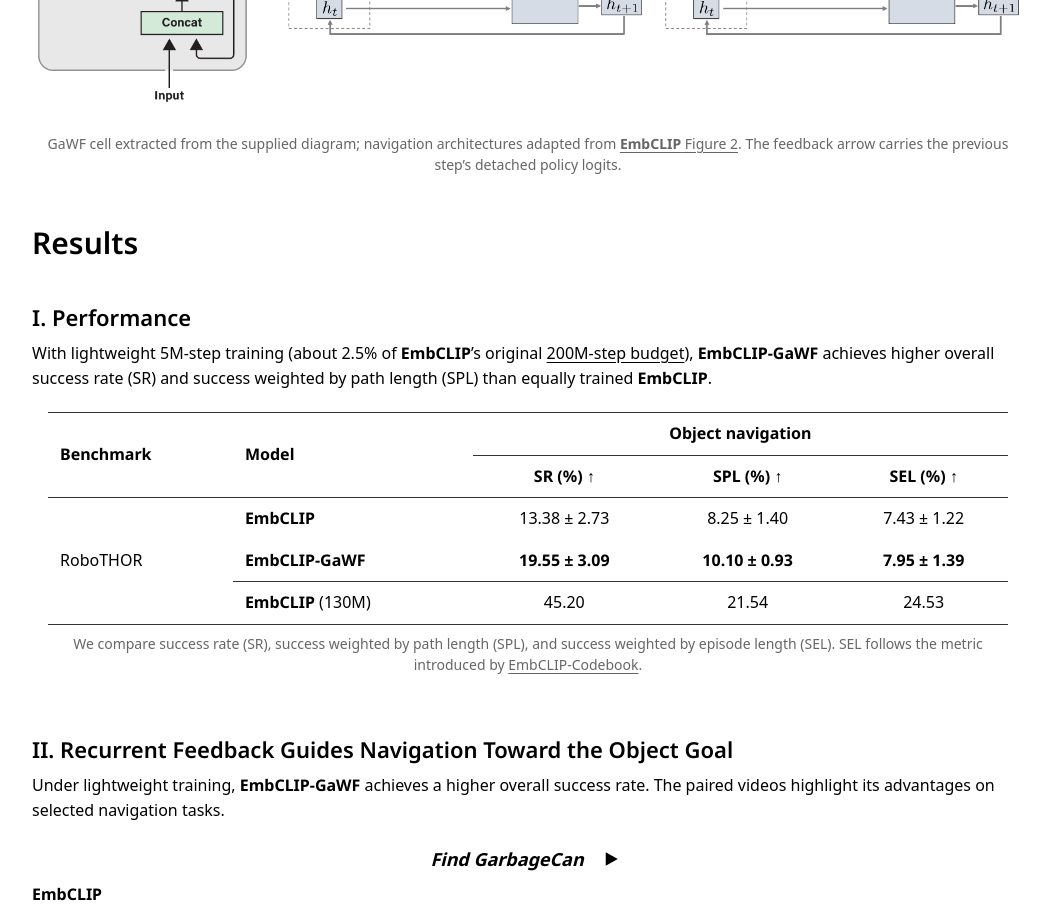
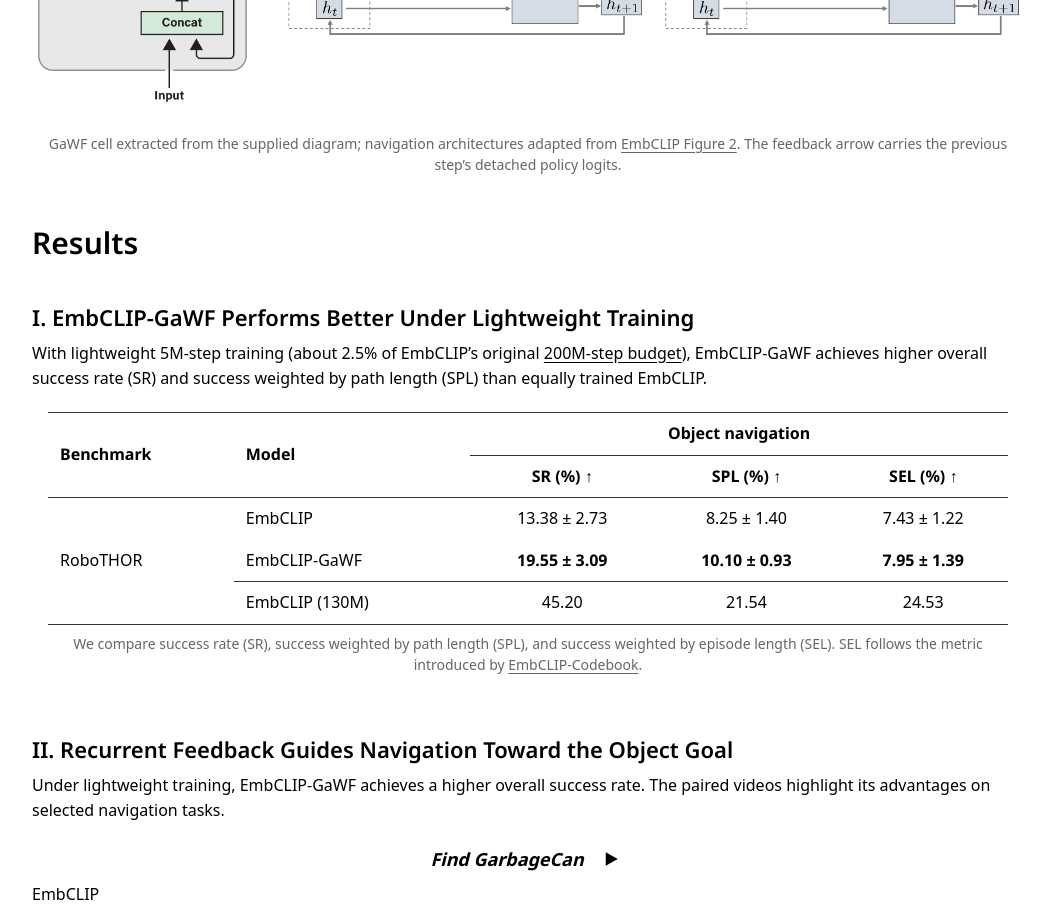
Before and after one commit to jingchengsimon/gawf-home-nav, a plain HTML site: page project-page/dist/index.html in a window 1280 px wide. Shown: the part 1460-2369 px from the top of the page, without its empty margins (112-1162 px from the left). Drawn offline with Linux system fonts and the light colour scheme; grey boxes are pictures that could not be loaded; a web font is replaced by a local one.

Commit message:
Refine result headings and use plain model names in page text

```diff
--- a/project-page/dist/assets/style.css
+++ b/project-page/dist/assets/style.css
@@ -42,7 +42,7 @@ section{margin-top:48px}
 .demo{margin:18px 0}
 .demo h4{display:flex;align-items:center;justify-content:center;gap:12px;margin:20px 0 8px;font-style:italic;font-weight:700}
 .pair{position:relative;cursor:pointer}
-.model-name{margin:7px 0 4px;font-style:normal;font-weight:700}
+.model-name{margin:7px 0 4px;font-style:normal;font-weight:400}
 .authors{margin:8px 0 14px}
 .model-row{position:relative;display:grid;grid-template-columns:27% 73%;align-items:center;gap:0}
 .model-row img{width:100%;display:block}
--- a/project-page/dist/index.html
+++ b/project-page/dist/index.html
@@ -4,50 +4,50 @@
 <meta charset="utf-8"><meta name="viewport" content="width=device-width,initial-scale=1">
 <title>Feedback-gated modulation for visual navigation</title>
 <meta name="description" content="EmbCLIP and EmbCLIP-GaWF navigate the same RoboTHOR tasks using RGB observations.">
-<link rel="stylesheet" href="assets/style.css?v=84b0894f5c9f">
+<link rel="stylesheet" href="assets/style.css?v=418c9437f128">
 </head>
 <body><main>
 <header class="intro">
 <h1>FEEDBACK-GATED MODULATION SUPPORTS VISUAL NAVIGATION</h1>
 <p class="authors">Jingcheng Shi</p>
 <a class="github-button" href="https://github.com/jingchengsimon/gawf-home-nav" target="_blank" rel="noopener noreferrer"><svg viewBox="0 0 24 24" aria-hidden="true"><path d="M12 .8a11.2 11.2 0 0 0-3.54 21.83c.56.1.76-.24.76-.54v-2.08c-3.12.68-3.78-1.32-3.78-1.32-.51-1.3-1.25-1.65-1.25-1.65-1.02-.7.08-.68.08-.68 1.13.08 1.73 1.16 1.73 1.16 1 1.72 2.63 1.22 3.27.93.1-.73.39-1.22.71-1.5-2.49-.28-5.1-1.25-5.1-5.54 0-1.22.44-2.22 1.15-3-.12-.28-.5-1.42.11-2.96 0 0 .94-.3 3.08 1.15A10.7 10.7 0 0 1 12 6.23c.95 0 1.9.13 2.79.37 2.14-1.45 3.08-1.15 3.08-1.15.61 1.54.23 2.68.11 2.96.71.78 1.15 1.78 1.15 3 0 4.3-2.62 5.25-5.12 5.53.4.35.76 1.03.76 2.08v3.07c0 .3.2.65.77.54A11.2 11.2 0 0 0 12 .8z"/></svg>GitHub</a>
-<p>We compare <a href="https://github.com/allenai/embodied-clip"><strong>EmbCLIP</strong></a> with <strong>EmbCLIP-GaWF</strong> on unseen RoboTHOR environments. Both agents receive RGB images and a target object category.</p>
+<p>We compare <a href="https://github.com/allenai/embodied-clip">EmbCLIP</a> with EmbCLIP-GaWF on unseen RoboTHOR environments. Both agents receive RGB images and a target object category.</p>
 </header>
 <figure class="teaser">
 <img src="assets/teaser-summary.png?v=117b9483b0ea" alt="Two model rows compare HousePlant trajectories and Alarm Clock, Mug and Spray Bottle Grad-CAM overlays.">
-<figcaption>Navigation trajectories and visual sensitivity for <strong>EmbCLIP</strong> and <strong>EmbCLIP-GaWF</strong> on RoboTHOR Object Goal Navigation.</figcaption>
+<figcaption>Navigation trajectories and visual sensitivity for EmbCLIP and EmbCLIP-GaWF on RoboTHOR Object Goal Navigation.</figcaption>
 </figure>
 <section id="method">
 <h2>Method</h2>
-<p>We retain <strong>EmbCLIP</strong>’s frozen CLIP visual encoder and goal-conditioned processing, and replace its GRU with a parameter-matched GaWF module. The previous step’s detached policy logits feed GaWF’s gates, which modulate its input and recurrent weights.</p>
+<p>We retain EmbCLIP’s frozen CLIP visual encoder and goal-conditioned processing, and replace its GRU with a parameter-matched GaWF module. The previous step’s detached policy logits feed GaWF’s gates, which modulate its input and recurrent weights.</p>
 <figure class="method-figure">
 <img src="assets/method-overview.png?v=5ec9f149a8b9" alt="Three panels show the original GaWF cell, EmbCLIP with a GRU, and EmbCLIP-GaWF with a one-step-delayed feedback arrow from the actor to GaWF. Both navigation diagrams use the same recorded RoboTHOR Laptop frame.">
-<figcaption>GaWF cell extracted from the supplied diagram; navigation architectures adapted from <a href="https://arxiv.org/pdf/2111.09888"><strong>EmbCLIP</strong> Figure 2</a>. The feedback arrow carries the previous step’s detached policy logits.</figcaption>
+<figcaption>GaWF cell extracted from the supplied diagram; navigation architectures adapted from <a href="https://arxiv.org/pdf/2111.09888">EmbCLIP Figure 2</a>. The feedback arrow carries the previous step’s detached policy logits.</figcaption>
 </figure>
 </section>
 <section id="results">
 <h2>Results</h2>
 <section id="performance">
-<h3>I. Performance</h3>
-<p>With lightweight 5M-step training (about 2.5% of <strong>EmbCLIP</strong>’s original <a href="https://arxiv.org/html/2111.09888v2">200M-step budget</a>), <strong>EmbCLIP-GaWF</strong> achieves higher overall success rate (SR) and success weighted by path length (SPL) than equally trained <strong>EmbCLIP</strong>.</p>
+<h3>I. EmbCLIP-GaWF Performs Better Under Lightweight Training</h3>
+<p>With lightweight 5M-step training (about 2.5% of EmbCLIP’s original <a href="https://arxiv.org/html/2111.09888v2">200M-step budget</a>), EmbCLIP-GaWF achieves higher overall success rate (SR) and success weighted by path length (SPL) than equally trained EmbCLIP.</p>
 <div class="table-scroll"><table class="quantitative">
 <caption>We compare success rate (SR), success weighted by path length (SPL), and success weighted by episode length (SEL). SEL follows the metric introduced by <a href="https://embodied-codebook.github.io/">EmbCLIP-Codebook</a>.</caption>
 <thead><tr><th scope="col" rowspan="2">Benchmark</th><th scope="col" rowspan="2">Model</th><th scope="colgroup" colspan="3">Object navigation</th></tr>
 <tr><th scope="col">SR (%) ↑</th><th scope="col">SPL (%) ↑</th><th scope="col">SEL (%) ↑</th></tr></thead>
-<tbody><tr><th scope="rowgroup" rowspan="3">RoboTHOR</th><th scope="row"><strong>EmbCLIP</strong></th><td>13.38 ± 2.73</td><td>8.25 ± 1.40</td><td>7.43 ± 1.22</td></tr><tr><th scope="row"><strong>EmbCLIP-GaWF</strong></th><td><strong>19.55 ± 3.09</strong></td><td><strong>10.10 ± 0.93</strong></td><td><strong>7.95 ± 1.39</strong></td></tr><tr class="budget-reference"><th scope="row"><strong>EmbCLIP</strong> (130M)</th><td>45.20</td><td>21.54</td><td>24.53</td></tr></tbody>
+<tbody><tr><th scope="rowgroup" rowspan="3">RoboTHOR</th><th scope="row">EmbCLIP</th><td>13.38 ± 2.73</td><td>8.25 ± 1.40</td><td>7.43 ± 1.22</td></tr><tr><th scope="row">EmbCLIP-GaWF</th><td><strong>19.55 ± 3.09</strong></td><td><strong>10.10 ± 0.93</strong></td><td><strong>7.95 ± 1.39</strong></td></tr><tr class="budget-reference"><th scope="row">EmbCLIP (130M)</th><td>45.20</td><td>21.54</td><td>24.53</td></tr></tbody>
 </table></div>
 </section>
 <section id="navigation">
 <h3>II. Recurrent Feedback Guides Navigation Toward the Object Goal</h3>
-<p>Under lightweight training, <strong>EmbCLIP-GaWF</strong> achieves a higher overall success rate. The paired videos highlight its advantages on selected navigation tasks.</p>
+<p>Under lightweight training, EmbCLIP-GaWF achieves a higher overall success rate. The paired videos highlight its advantages on selected navigation tasks.</p>
 <div id="demo-gallery"></div>
-<p class="section-caption">In these selected cases, <strong>EmbCLIP-GaWF</strong> reaches the object goal with fewer actions than <a href="https://github.com/allenai/embodied-clip"><strong>EmbCLIP</strong></a>.</p>
+<p class="section-caption">In these selected cases, EmbCLIP-GaWF reaches the object goal with fewer actions than <a href="https://github.com/allenai/embodied-clip">EmbCLIP</a>.</p>
 </section>
 <section id="attention">
-<h3>III. Grad-CAM Reveals Visual Cues Behind the Stopping Decision</h3>
-<p>We use <a href="https://arxiv.org/abs/1610.02391">Grad-CAM</a> to examine the visual cues associated with stopping after Object Goal Navigation training. The selected successful views illustrate object-goal sensitivity in the model with top-down feedback, alongside responses to surrounding objects and other visual cues in <strong>EmbCLIP</strong>.</p>
+<h3>III. EmbCLIP-GaWF Encodes Important Task-Relevant Information</h3>
+<p>We use <a href="https://arxiv.org/abs/1610.02391">Grad-CAM</a> to examine the visual cues associated with stopping after Object Goal Navigation training. The selected successful views illustrate object-goal sensitivity in the model with top-down feedback, alongside responses to surrounding objects and other visual cues in EmbCLIP.</p>
 <div id="attribution-gallery"></div>
-<p class="section-caption">These selected maps illustrate how top-down feedback can emphasize object-goal cues over surrounding distractions also present in the <a href="https://github.com/allenai/embodied-clip"><strong>EmbCLIP</strong></a> baseline. Warm regions indicate positive sensitivity of the stopping decision.</p>
+<p class="section-caption">These selected maps illustrate how top-down feedback can emphasize object-goal cues over surrounding distractions also present in the <a href="https://github.com/allenai/embodied-clip">EmbCLIP</a> baseline. Warm regions indicate positive sensitivity of the stopping decision.</p>
 </section>
 </section>
 </main><script src="assets/project-data.js?v=dc5ab4e31490"></script><script src="assets/page.js?v=9431978ddaac"></script></body>
```
Also changed, not shown: 2 other files.
